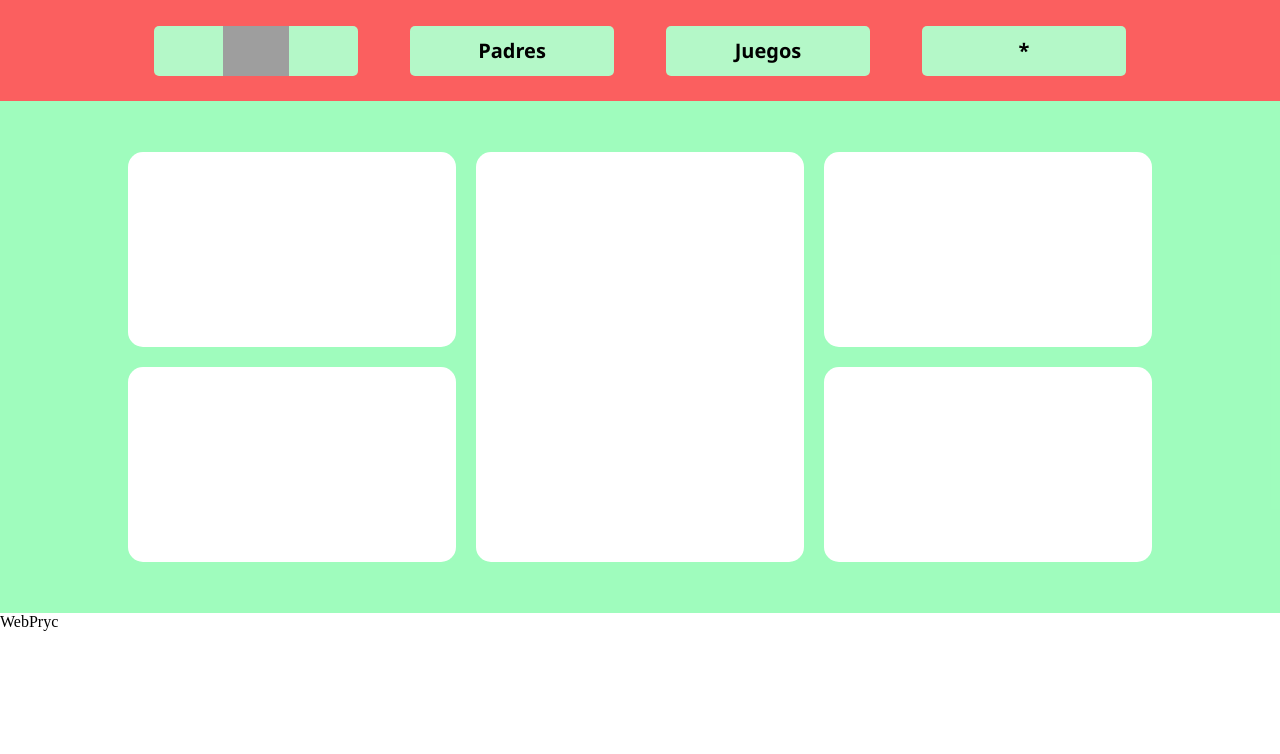
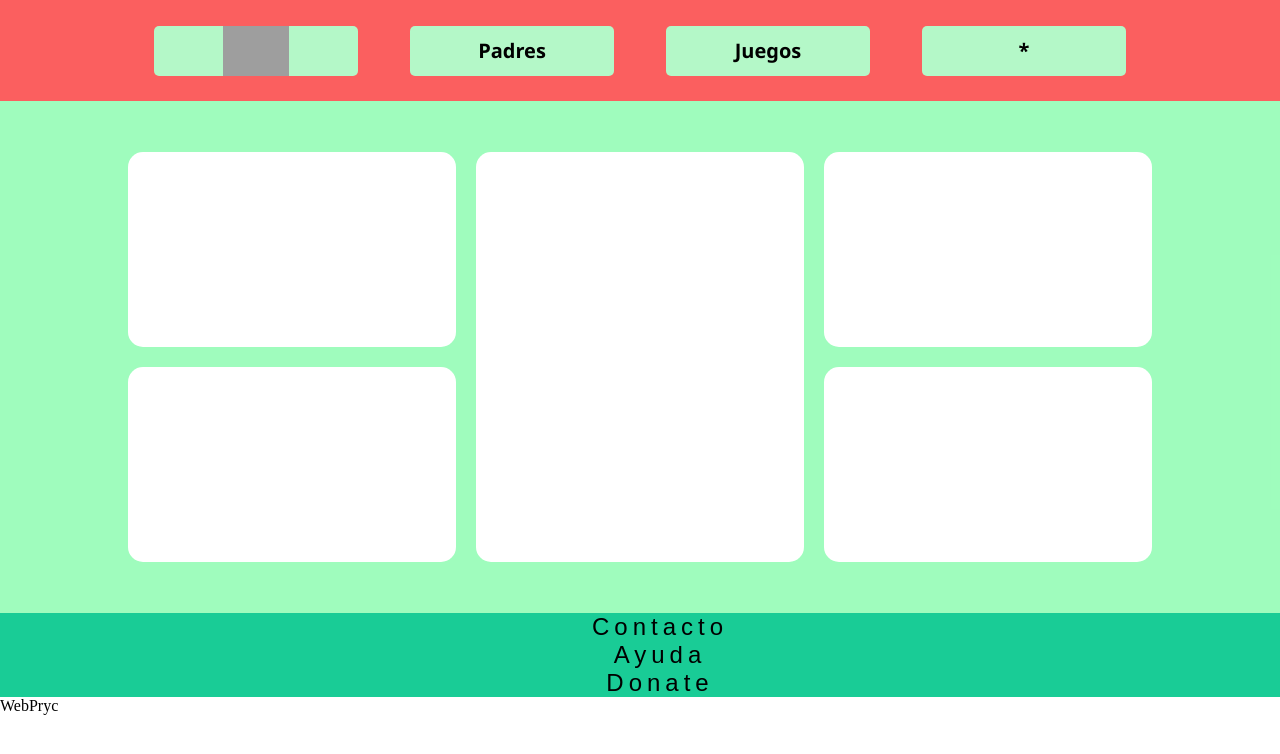
Before and after one commit to P-ez/webPryc, an Angular app: page / in a window 1280 px wide. Shown: the top 754 px of the page. Built offline with nearby package versions, Linux system fonts and the light colour scheme; grey boxes are pictures that could not be loaded.

Commit message:
feat: footer

```diff
--- a/src/app/app.component.html
+++ b/src/app/app.component.html
@@ -1,5 +1,5 @@
 <app-nav></app-nav>
 <app-grid></app-grid>
-
+<app-footer></app-footer>
 
 <span>{{title}}</span>
--- a/src/app/app.module.ts
+++ b/src/app/app.module.ts
@@ -5,12 +5,14 @@ import { AppRoutingModule } from './app-routing.module';
 import { AppComponent } from './app.component';
 import { NavComponent } from './components/nav/nav.component';
 import { GridComponent } from './components/grid/grid.component';
+import { FooterComponent } from './components/footer/footer.component';
 
 @NgModule({
   declarations: [
     AppComponent,
     NavComponent,
-    GridComponent
+    GridComponent,
+    FooterComponent
   ],
   imports: [
     BrowserModule,
--- /dev/null
+++ b/src/app/components/footer/footer.component.html
@@ -0,0 +1,11 @@
+<footer class="footer">
+    <ul class="footer-list">
+      <li ><a href="/" class="footer-list_item">Contacto</a></li>
+      <li >
+        <a href="/" tittle="sarasa@outlook.com"
+        class="footer-list_item">Ayuda</a
+        >
+      </li>
+      <li><a href="/" class="footer-list_item">Donate</a></li>
+    </ul>
+  </footer>
--- /dev/null
+++ b/src/app/components/footer/footer.component.scss
@@ -0,0 +1,19 @@
+.footer {
+    background-color: rgb(25, 204, 150);
+    margin-bottom: 0px;
+    margin-top: 0px;
+    &-list {
+        margin: 0;
+
+        list-style: none;
+        &_item {
+            text-decoration: none;
+            display: block;
+            font-family: Arial, Helvetica, sans-serif;
+            font-size: 24px;
+            text-align: center;
+            letter-spacing: 5px;
+
+        }
+    }
+  }
--- /dev/null
+++ b/src/app/components/footer/footer.component.ts
@@ -0,0 +1,15 @@
+import { Component, OnInit } from '@angular/core';
+
+@Component({
+  selector: 'app-footer',
+  templateUrl: './footer.component.html',
+  styleUrls: ['./footer.component.scss']
+})
+export class FooterComponent implements OnInit {
+
+  constructor() { }
+
+  ngOnInit(): void {
+  }
+
+}
--- a/src/styles.scss
+++ b/src/styles.scss
@@ -10,3 +10,6 @@
     margin: 0;
 
   }
+  a{
+    color:inherit;
+  }
```
